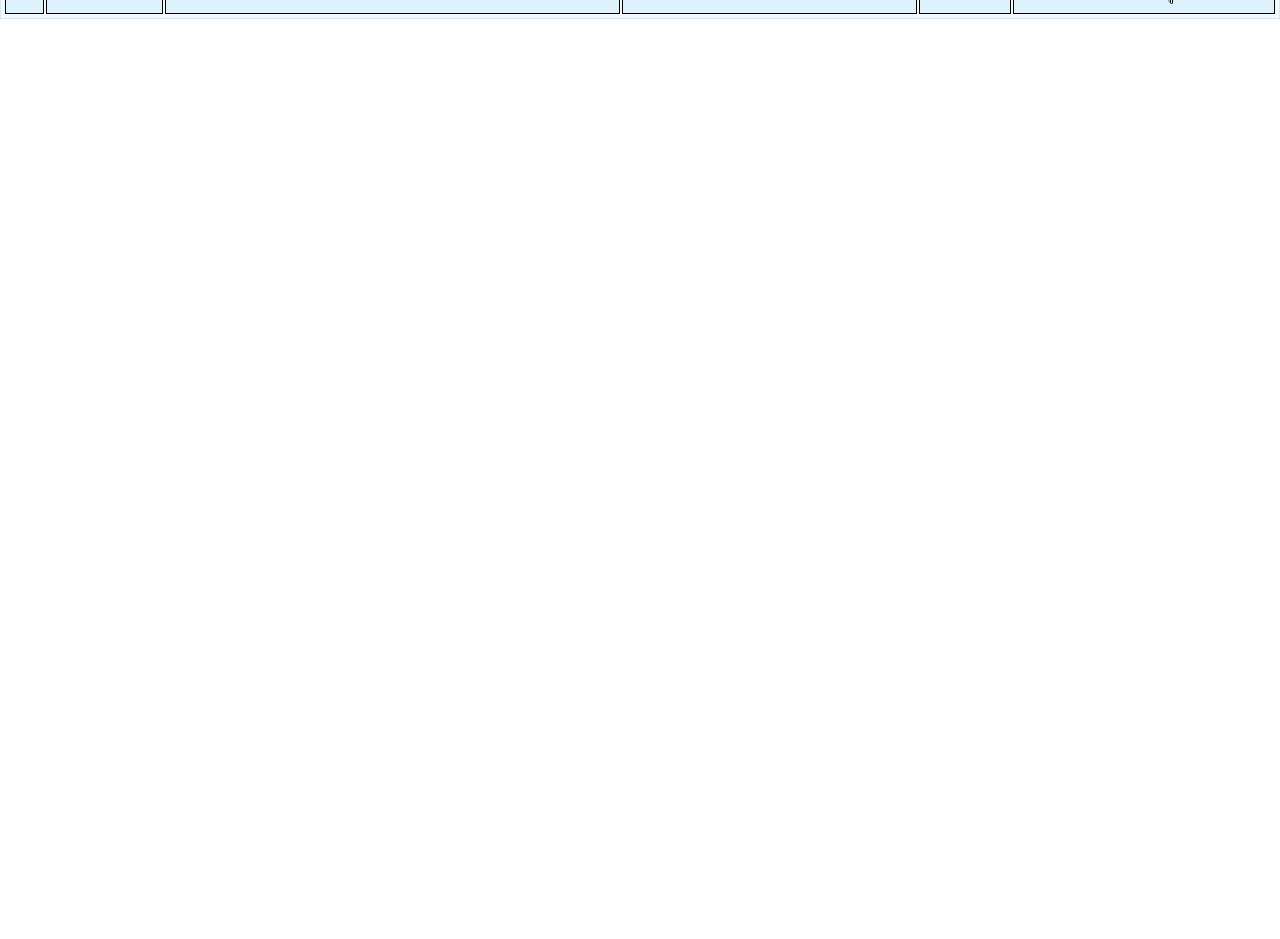
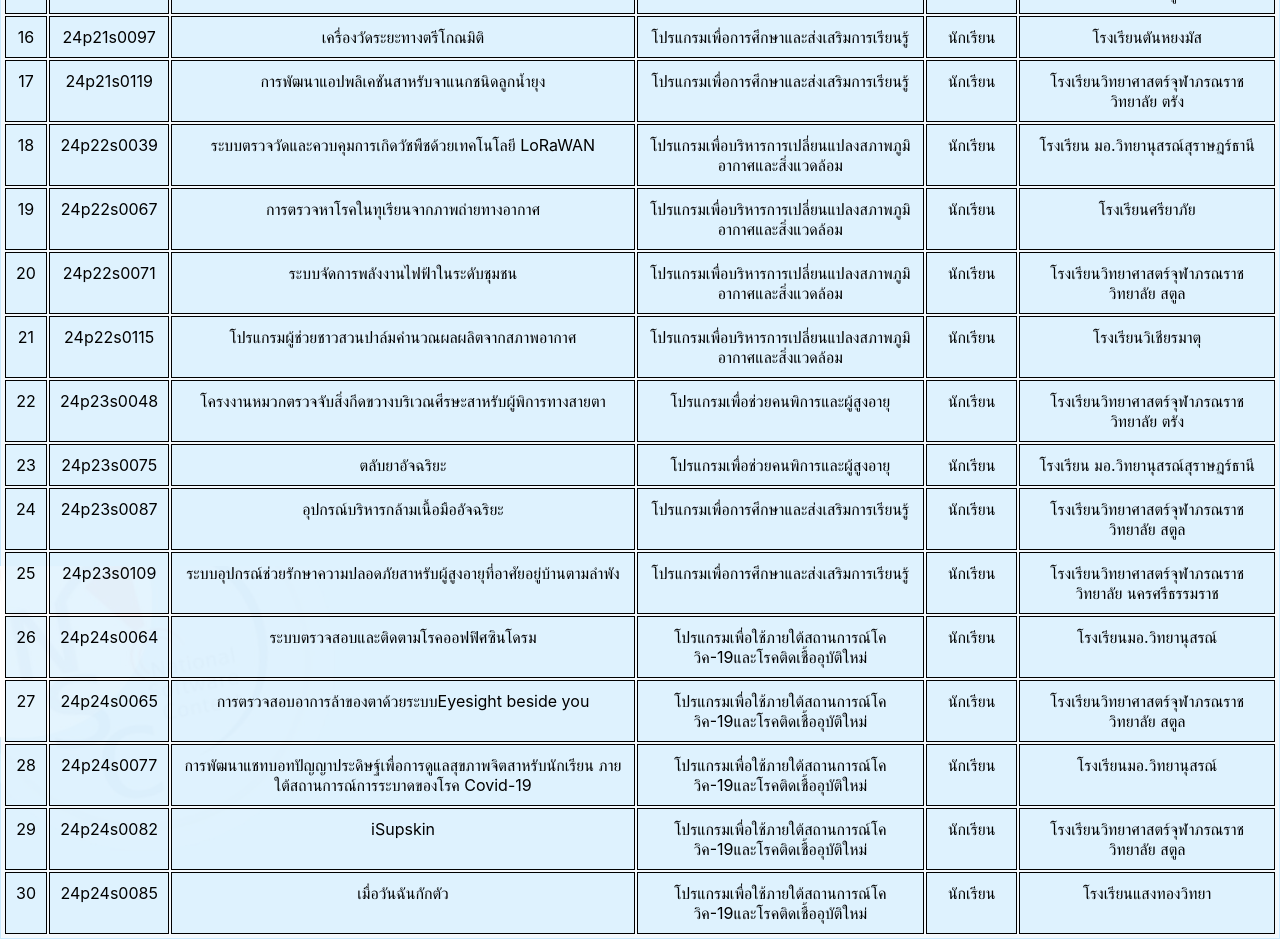
Before and after one commit to chanathipsukphonsawan/nscproject, a React (Create React App) app in the folder client/: page /Announcement2 in a window 1280 px wide. Shown: the part 1140-2079 px from the top of the page. Before the commit the page ends 1159 px from the top, so only its background shows below. Built offline with nearby package versions, Linux system fonts and the light colour scheme.

Commit message:
add information in announcement page 2

```diff
--- a/client/src/page/Announcement2page.js
+++ b/client/src/page/Announcement2page.js
@@ -144,6 +144,126 @@ const Announcementpage2 = () => {
                     <td>นักเรียน</td>
                     <td>โรงเรียนวิทยาศาสตร์จุฬาภรณราชวิทยาลัย สตูล</td>
                   </tr>
+                  <tr>
+                    <td>16</td>
+                    <td>24p21s0097</td>
+                    <td>เครื่องวัดระยะทางตรีโกณมิติ</td>
+                    <td>โปรแกรมเพื่อการศึกษาและส่งเสริมการเรียนรู้</td>
+                    <td>นักเรียน</td>
+                    <td>โรงเรียนตันหยงมัส</td>
+                  </tr>
+                  <tr>
+                    <td>17</td>
+                    <td>24p21s0119</td>
+                    <td>การพัฒนาแอปพลิเคชันสาหรับจาแนกชนิดลูกน้ำยุง</td>
+                    <td>โปรแกรมเพื่อการศึกษาและส่งเสริมการเรียนรู้</td>
+                    <td>นักเรียน</td>
+                    <td>โรงเรียนวิทยาศาสตร์จุฬาภรณราชวิทยาลัย ตรัง</td>
+                  </tr>
+                  <tr>
+                    <td>18</td>
+                    <td>24p22s0039</td>
+                    <td>ระบบตรวจวัดและควบคุมการเกิดวัชพืชด้วยเทคโนโลยี LoRaWAN</td>
+                    <td>โปรแกรมเพื่อบริหารการเปลี่ยนแปลงสภาพภูมิอากาศและสิ่งแวดล้อม</td>
+                    <td>นักเรียน</td>
+                    <td>โรงเรียน มอ.วิทยานุสรณ์สุราษฎร์ธานี</td>
+                  </tr>
+                  <tr>
+                    <td>19</td>
+                    <td>24p22s0067</td>
+                    <td>การตรวจหาโรคในทุเรียนจากภาพถ่ายทางอากาศ</td>
+                    <td>โปรแกรมเพื่อบริหารการเปลี่ยนแปลงสภาพภูมิอากาศและสิ่งแวดล้อม</td>
+                    <td>นักเรียน</td>
+                    <td>โรงเรียนศรียาภัย</td>
+                  </tr>
+                  <tr>
+                    <td>20</td>
+                    <td>24p22s0071</td>
+                    <td>ระบบจัดการพลังงานไฟฟ้าในระดับชุมชน</td>
+                    <td>โปรแกรมเพื่อบริหารการเปลี่ยนแปลงสภาพภูมิอากาศและสิ่งแวดล้อม</td>
+                    <td>นักเรียน</td>
+                    <td>โรงเรียนวิทยาศาสตร์จุฬาภรณราชวิทยาลัย สตูล</td>
+                  </tr>
+                  <tr>
+                    <td>21</td>
+                    <td>24p22s0115</td>
+                    <td>โปรแกรมผู้ช่วยชาวสวนปาล์มคำนวณผลผลิตจากสภาพอากาศ</td>
+                    <td>โปรแกรมเพื่อบริหารการเปลี่ยนแปลงสภาพภูมิอากาศและสิ่งแวดล้อม</td>
+                    <td>นักเรียน</td>
+                    <td>โรงเรียนวิเชียรมาตุ</td>
+                  </tr>
+                  <tr>
+                    <td>22</td>
+                    <td>24p23s0048</td>
+                    <td>โครงงานหมวกตรวจจับสิ่งกีดขวางบริเวณศีรษะสาหรับผู้พิการทางสายตา</td>
+                    <td>โปรแกรมเพื่อช่วยคนพิการและผู้สูงอายุ</td>
+                    <td>นักเรียน</td>
+                    <td>โรงเรียนวิทยาศาสตร์จุฬาภรณราชวิทยาลัย ตรัง</td>
+                  </tr>
+                  <tr>
+                    <td>23</td>
+                    <td>24p23s0075</td>
+                    <td>ตลับยาอัจฉริยะ</td>
+                    <td>โปรแกรมเพื่อช่วยคนพิการและผู้สูงอายุ</td>
+                    <td>นักเรียน</td>
+                    <td>โรงเรียน มอ.วิทยานุสรณ์สุราษฎร์ธานี</td>
+                  </tr>
+                  <tr>
+                    <td>24</td>
+                    <td>24p23s0087</td>
+                    <td>อุปกรณ์บริหารกล้ามเนื้อมืออัจฉริยะ</td>
+                    <td>โปรแกรมเพื่อการศึกษาและส่งเสริมการเรียนรู้</td>
+                    <td>นักเรียน</td>
+                    <td>โรงเรียนวิทยาศาสตร์จุฬาภรณราชวิทยาลัย สตูล</td>
+                  </tr>
+                  <tr>
+                    <td>25</td>
+                    <td>24p23s0109</td>
+                    <td>ระบบอุปกรณ์ช่วยรักษาความปลอดภัยสาหรับผู้สูงอายุที่อาศัยอยู่บ้านตามลำพัง</td>
+                    <td>โปรแกรมเพื่อการศึกษาและส่งเสริมการเรียนรู้</td>
+                    <td>นักเรียน</td>
+                    <td>โรงเรียนวิทยาศาสตร์จุฬาภรณราชวิทยาลัย นครศรีธรรมราช</td>
+                  </tr>
+                  <tr>
+                    <td>26</td>
+                    <td>24p24s0064</td>
+                    <td>ระบบตรวจสอบและติดตามโรคออฟฟิศซินโดรม</td>
+                    <td>โปรแกรมเพื่อใช้ภายใต้สถานการณ์โควิค-19และโรคติดเชื้ออุบัติใหม่</td>
+                    <td>นักเรียน</td>
+                    <td>โรงเรียนมอ.วิทยานุสรณ์</td>
+                  </tr>
+                  <tr>
+                    <td>27</td>
+                    <td>24p24s0065</td>
+                    <td>การตรวจสอบอาการล้าของตาด้วยระบบEyesight beside you</td>
+                    <td>โปรแกรมเพื่อใช้ภายใต้สถานการณ์โควิค-19และโรคติดเชื้ออุบัติใหม่</td>
+                    <td>นักเรียน</td>
+                    <td>โรงเรียนวิทยาศาสตร์จุฬาภรณราชวิทยาลัย สตูล</td>
+                  </tr>
+                  <tr>
+                    <td>28</td>
+                    <td>24p24s0077</td>
+                    <td>การพัฒนาแชทบอทปัญญาประดิษฐ์เพื่อการดูแลสุขภาพจิตสาหรับนักเรียน ภายใต้สถานการณ์การระบาดของโรค Covid-19</td>
+                    <td>โปรแกรมเพื่อใช้ภายใต้สถานการณ์โควิค-19และโรคติดเชื้ออุบัติใหม่</td>
+                    <td>นักเรียน</td>
+                    <td>โรงเรียนมอ.วิทยานุสรณ์</td>
+                  </tr>
+                  <tr>
+                    <td>29</td>
+                    <td>24p24s0082</td>
+                    <td>iSupskin</td>
+                    <td>โปรแกรมเพื่อใช้ภายใต้สถานการณ์โควิค-19และโรคติดเชื้ออุบัติใหม่</td>
+                    <td>นักเรียน</td>
+                    <td>โรงเรียนวิทยาศาสตร์จุฬาภรณราชวิทยาลัย สตูล</td>
+                  </tr>
+                  <tr>
+                    <td>30</td>
+                    <td>24p24s0085</td>
+                    <td>เมื่อวันฉันกักตัว</td>
+                    <td>โปรแกรมเพื่อใช้ภายใต้สถานการณ์โควิค-19และโรคติดเชื้ออุบัติใหม่</td>
+                    <td>นักเรียน</td>
+                    <td>โรงเรียนแสงทองวิทยา</td>
+                  </tr>
                  </div>
             </table>
           </td>
```
